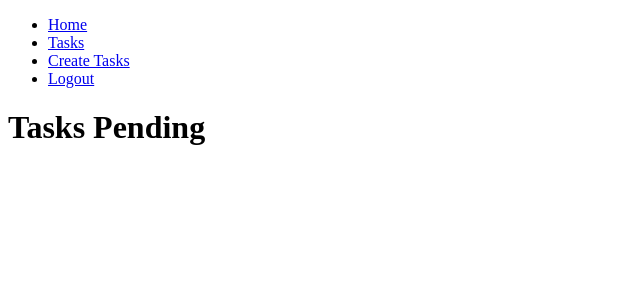
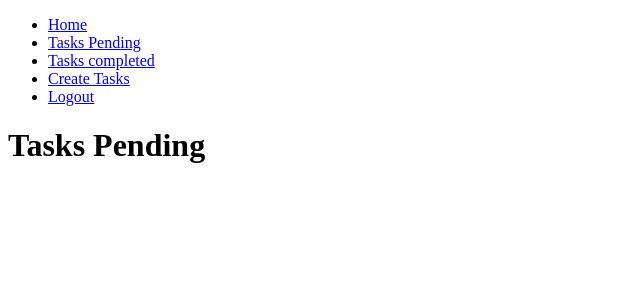
Before and after one commit to Anibal-Alpizar/django--crud-auth, a Django app: page /tasks/ in a window 1280 px wide. Shown: the top 300 px of the page, without its empty margins (0-640 px from the left). Run offline with Django 4.2, Linux system fonts and the light colour scheme; a user stored in the database is signed in; data comes from the database, SQL or seed files in the repository; both versions use the stored data as it was after the commit.

Commit message:
get all completed tasks

```diff
--- a/djangocrud/urls.py
+++ b/djangocrud/urls.py
@@ -24,6 +24,7 @@ urlpatterns = [
     path('logout/', views.signout, name='logout'),
     path('signin/', views.signin, name='signin'),
     path('tasks/', views.tasks, name='tasks'),
+    path('tasks_completed/', views.tasks_completed, name='tasks_completed'),
     path('tasks/create/', views.create_task, name='create_task'),
     path('tasks/<int:task_id>/', views.task_detail, name='task_detail'),
     path('tasks/<int:task_id>/complete', views.complete_task, name='complete_task'),
--- a/tasks/templates/base.html
+++ b/tasks/templates/base.html
@@ -17,7 +17,10 @@
             </li>
             {% if user.is_authenticated %}
             <li>
-                <a href="/tasks">Tasks</a>
+                <a href="{% url 'tasks' %}">Tasks Pending</a>
+            </li>
+            <li>
+                <a href="{% url 'tasks_completed' %}">Tasks completed</a>
             </li>
             <li>
                 <a href="/tasks/create/">Create Tasks</a>
--- a/tasks/templates/tasks.html
+++ b/tasks/templates/tasks.html
@@ -15,6 +15,7 @@
             {% endif %}
            <p> {{task.description}} </p>
            <p> {{task.user.username}} </p>
+           <p>{{task.datecompleted|date:'M j Y:i'}}</p>
         </a>
     </li>
     {% endfor %}
--- a/tasks/views.py
+++ b/tasks/views.py
@@ -64,6 +64,12 @@ def tasks(request):
         'tasks' : tasks
     })
 
+def tasks_completed(request):
+    tasks = Task.objects.filter(user=request.user, datecompleted__isnull=False).order_by('-datecompleted')
+    return render(request, 'tasks.html', {
+        'tasks' : tasks
+    })
+
 def create_task(request):
     if request.method == 'GET':
         return render(request, 'create_task.html',{
```
Also changed, not shown: db.sqlite3.
